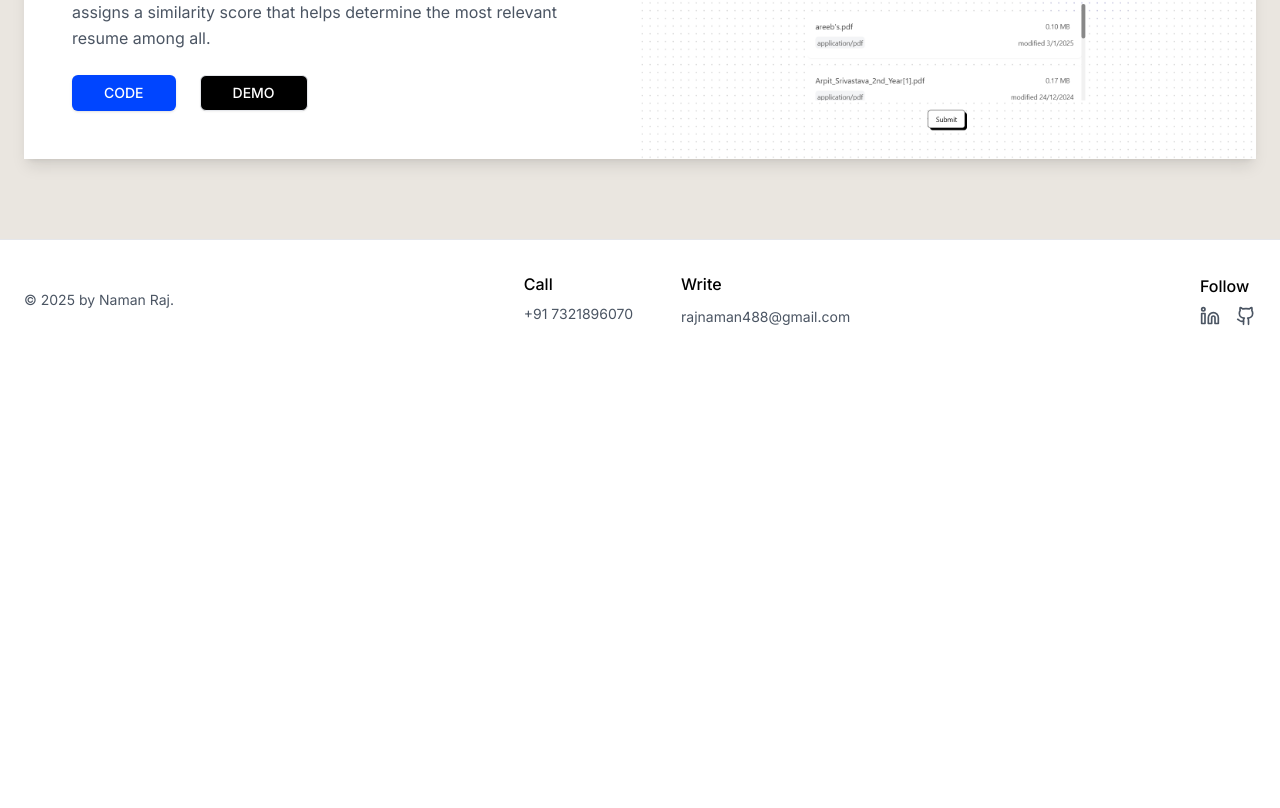
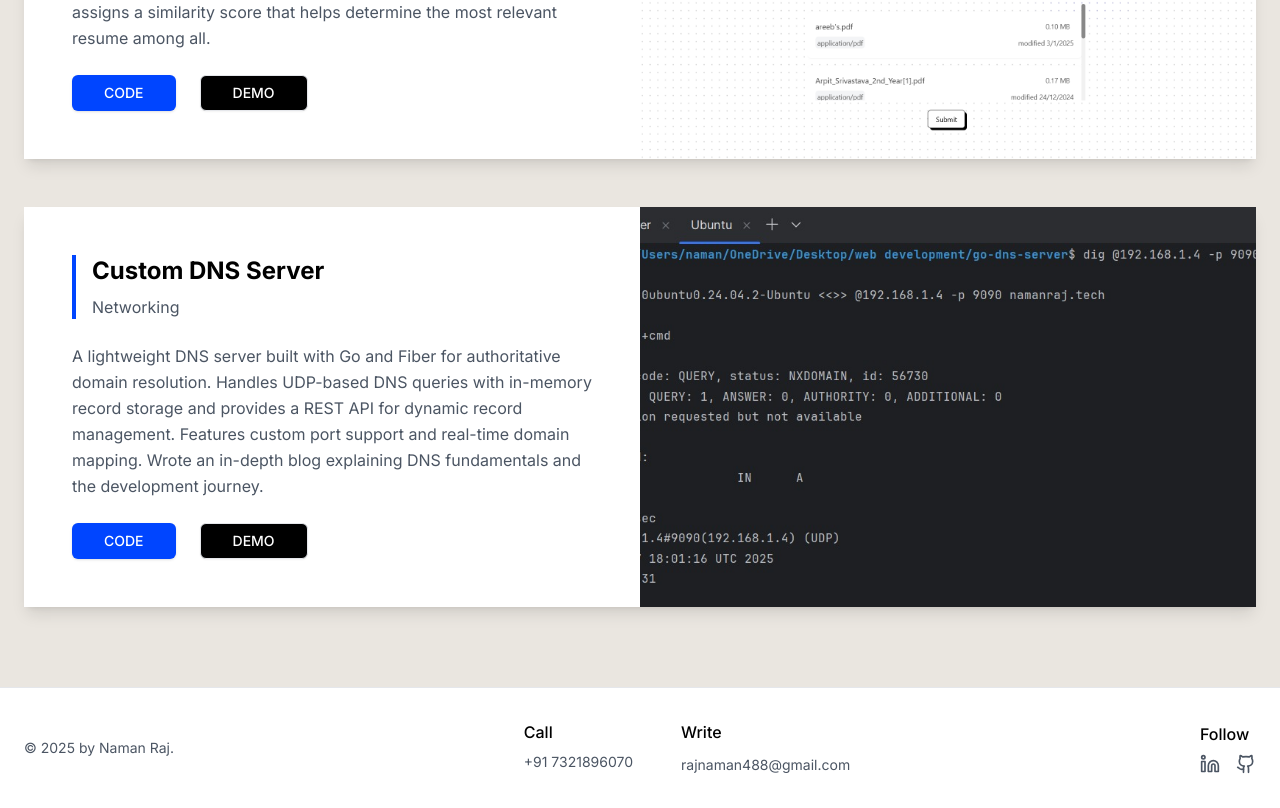
Before and after one commit to Denyme24/my-portfolio, a Next.js app: page /projects in a window 1280 px wide. Shown: the part 1407-2215 px from the top of the page. Before the commit the page ends 1767 px from the top, so only its background shows below. Built offline with nearby package versions, Linux system fonts and the light colour scheme.

Commit message:
add my-dns-server project

```diff
--- a/app/projects/page.tsx
+++ b/app/projects/page.tsx
@@ -4,6 +4,7 @@ import Footer from "@/components/footer";
 import GetMeAChai from "@/public/getmeachai.png";
 import Kisansetu from "@/public/Kisansetu.png";
 import ResumeReview from "@/public/resume_review.png";
+import dnsServer from "@/public/dnsServer.png";
 
 export default function ProjectsPage() {
   const projects = [
@@ -37,6 +38,16 @@ export default function ProjectsPage() {
       href: "/projects",
       code: "https://github.com/Denyme24/Resume-Review.git",
       demo: "/projects",
+    },
+    {
+      title: "Custom DNS Server",
+      role: "Networking",
+      description:
+          "A lightweight DNS server built with Go and Fiber for authoritative domain resolution. Handles UDP-based DNS queries with in-memory record storage and provides a REST API for dynamic record management. Features custom port support and real-time domain mapping. Wrote an in-depth blog explaining DNS fundamentals and the development journey.",
+      image: dnsServer, // Replace with your image import
+      href: "https://dev.to/denyme24/dns-explained-from-basics-to-building-my-own-dns-server-25o6",
+      code: "https://github.com/Denyme24/my-dns-server",
+      demo: "https://github.com/Denyme24/my-dns-server#readme",
     },
     // Add more projects as needed
   ];
```
Also changed, not shown: public/dnsServer.png (added).
